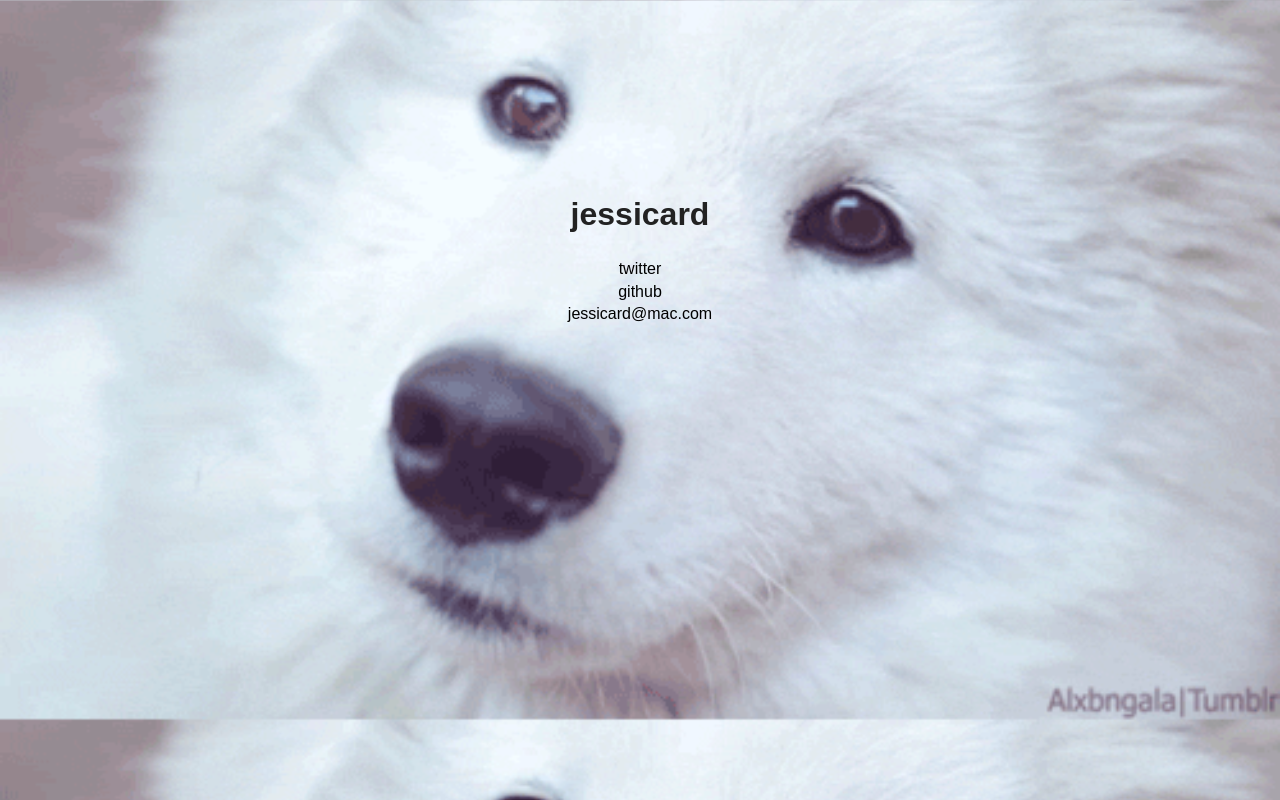
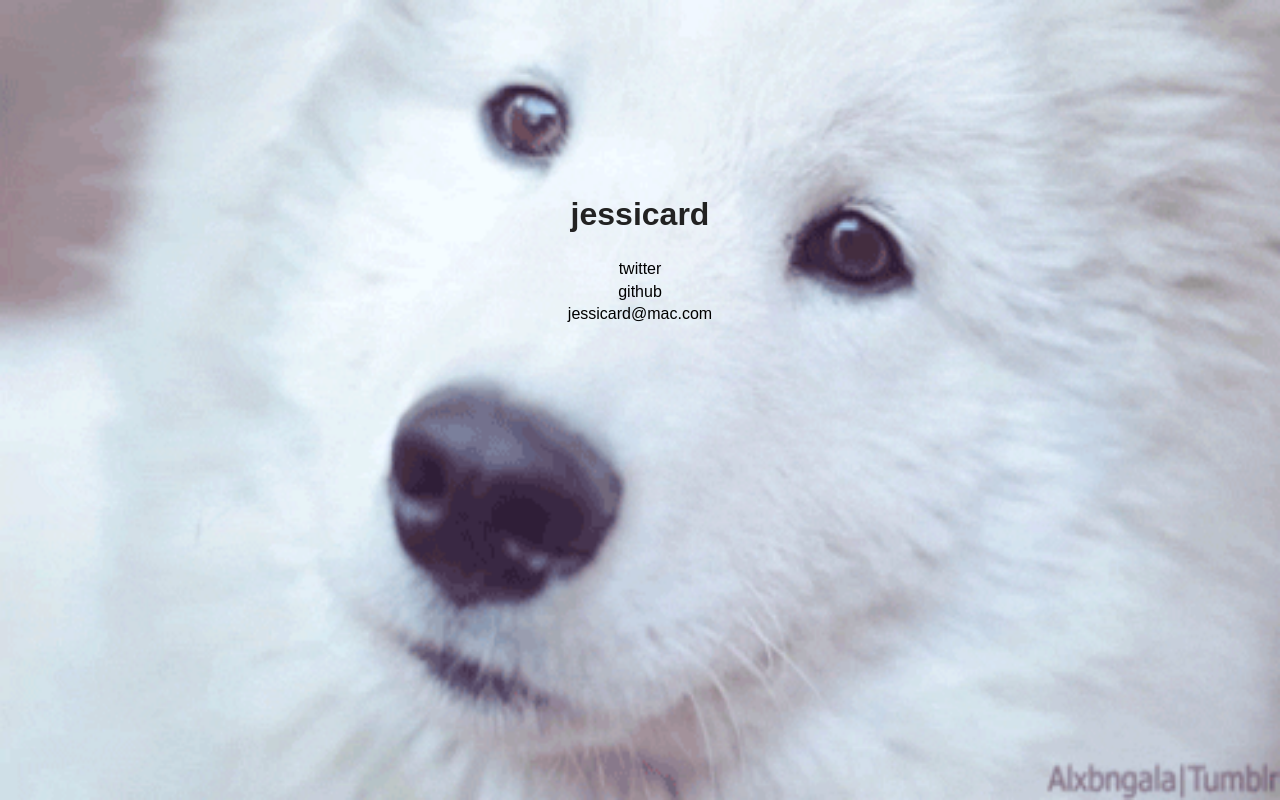
Before and after one commit to jessicard/jessicard.github.io, a plain HTML site: page index.html in a window 1280 px wide. Drawn offline with nearby package versions, Linux system fonts and the light colour scheme.

Commit message:
fixes background

```diff
--- a/css/main.css
+++ b/css/main.css
@@ -97,10 +97,16 @@ textarea {
    Author's custom styles
    ========================================================================== */
 
+html {
+  background-image: url(/img/samoyed.gif);
+  background-size: 100% 100%;
+  background-repeat: no-repeat;
+  text-align: center;
+  display: block;
+  height: 100%;
+}
+
 body {
-  background: #FFF url(/img/samoyed.gif);
-  background-size: 100%;
-  text-align: center;
   margin-top: 15%;
 }
 
--- a/index.html
+++ b/index.html
@@ -20,9 +20,15 @@
 
     <h1>jessicard</h1>
     <ul>
-      <li><a href="https://twitter.com/jessicard" rel="me">twitter</a></li>
-      <li><a href="https://github.com/jessicard" rel="me">github</a></li>
-      <li><a href="mailto:jessicard@mac.com" rel="me">jessicard@mac.com</a></li>
+      <li>
+        <a href="https://twitter.com/jessicard" target="_blank" rel="me">twitter</a>
+      </li>
+      <li>
+        <a href="https://github.com/jessicard" target="_blank" rel="me">github</a>
+      </li>
+      <li>
+        <a href="mailto:jessicard@mac.com" target="_blank" rel="me">jessicard@mac.com</a>
+      </li>
     </ul>
 
     <script src="//ajax.googleapis.com/ajax/libs/jquery/1.10.2/jquery.min.js"></script>
```
